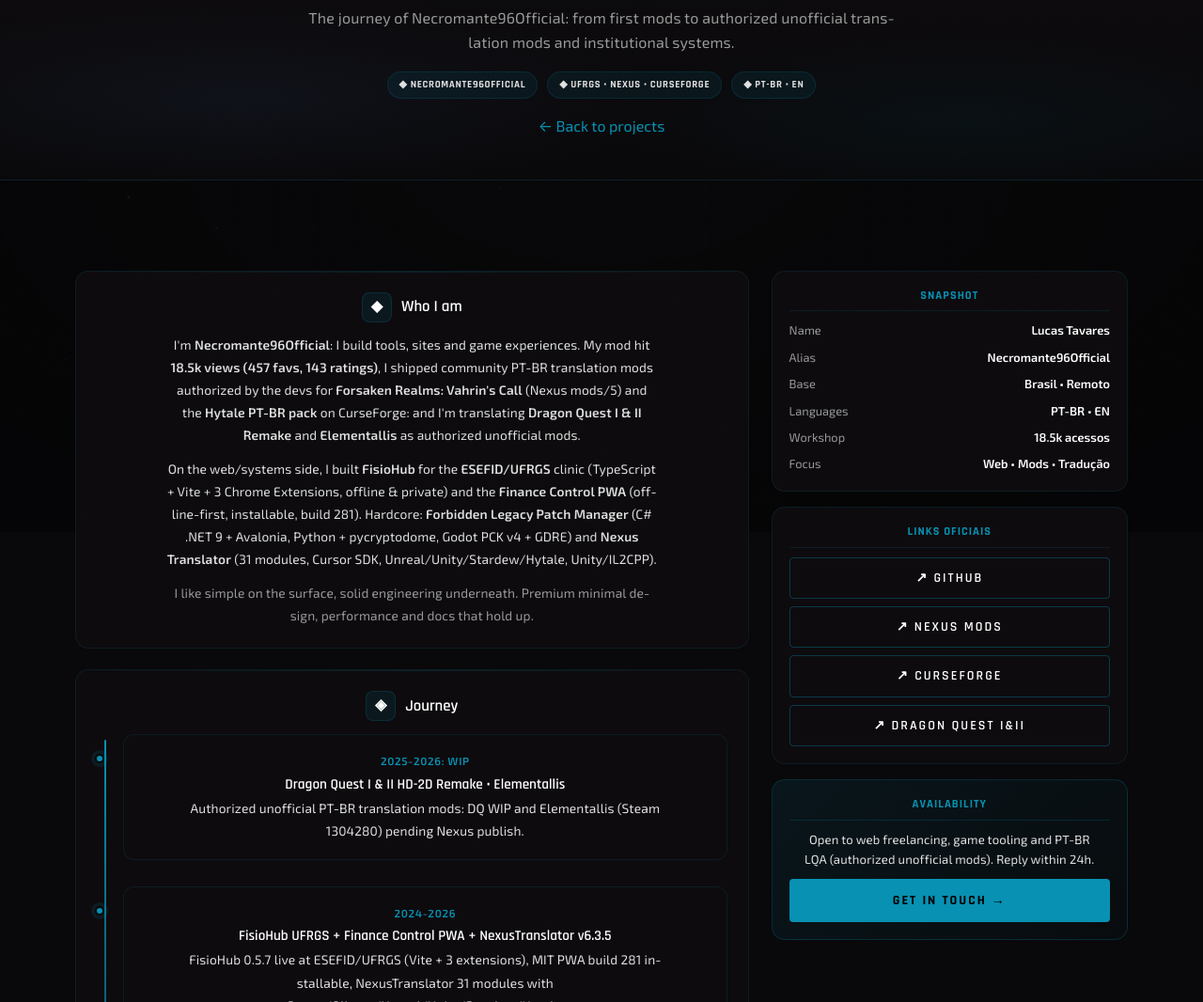
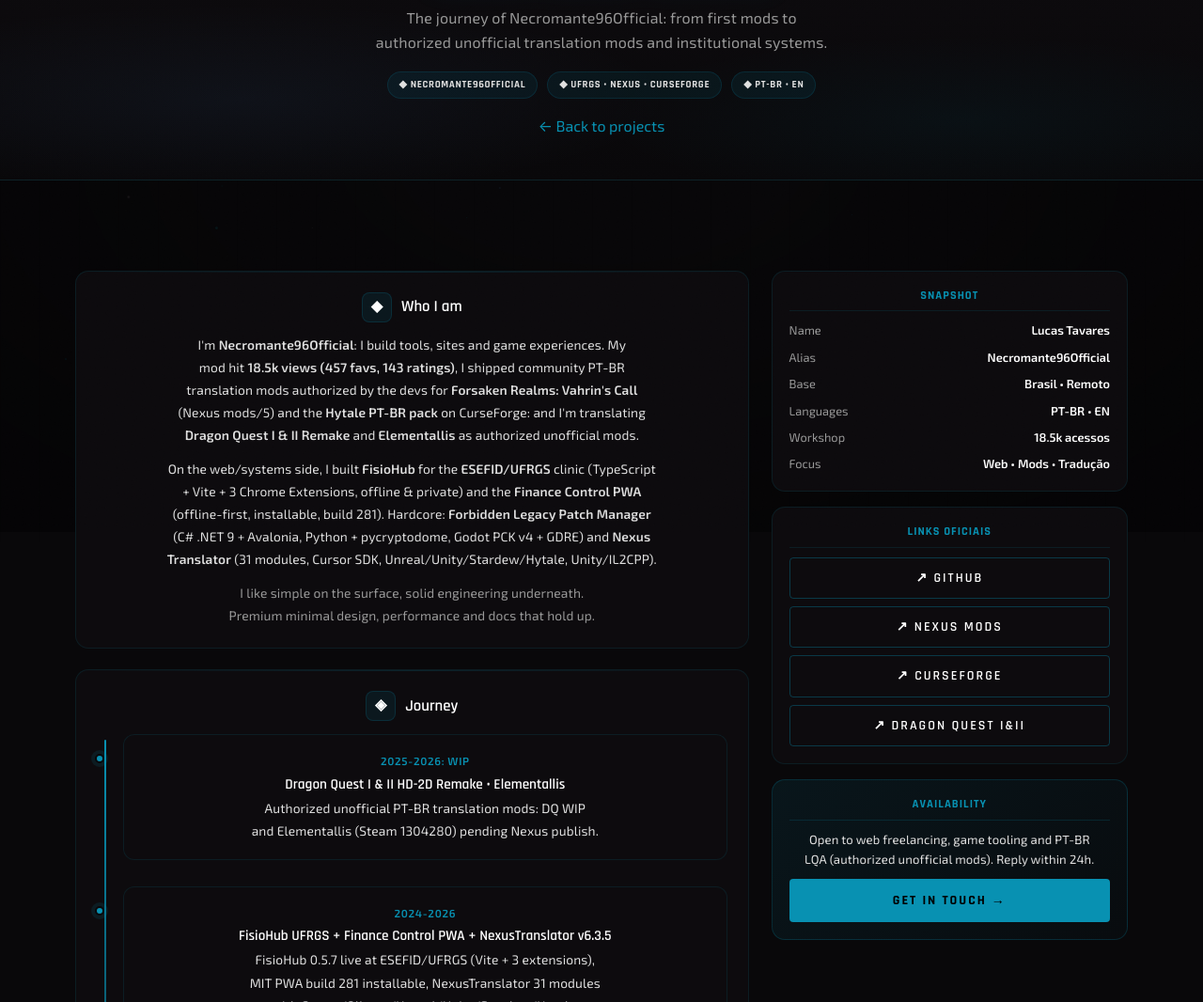
Before and after one commit to Necromante96Official/MeuPortfolioOficial, a plain HTML site: page paginas/sobre.html in a window 1280 px wide. Shown: the part 234-1300 px from the top of the page at 94% size. Drawn offline with Linux system fonts and the light colour scheme; some icons are missing.

Commit message:
style: balanceia textos para alinhamento perfeito sem espaçamento sobrando
- base.css: h1-h6 text-wrap: balance, p text-wrap: pretty + text-align-last center, hyphens e overflow-wrap para centralização profissional
- portfolio.css: project-card-desc pretty + center, detail-section p e timeline p com balance e center, skill-card centralizado
- index.html hero-vibe: padding 12px 18px, line-height 1.65, text-align center, text-wrap balance, hyphens para eliminar ragged e deixar card do exemplo totalmente alinhado e centralizado em todo o site

```diff
--- a/css/base.css
+++ b/css/base.css
@@ -74,6 +74,7 @@
   line-height: 1.25;
   color: #fff;
   text-align: center;
+  text-wrap: balance;
   overflow-wrap: anywhere;
   hyphens: auto;
 }
@@ -89,6 +90,8 @@
   margin-left: auto;
   margin-right: auto;
   text-align: center;
+  text-wrap: pretty;
+  text-align-last: center;
   hyphens: auto;
   overflow-wrap: anywhere;
   line-height: 1.75;
@@ -163,6 +166,15 @@
   color: #fff;
 }
 
+/* BALANCED TEXT - evita espaçamento sobrando e centraliza de forma profissional */
+.hero-vibe, .hero-subtitle, .hero-subtitle-card p, .detail-section p, .timeline-item p, .skill-card, .info-card p, .page-sub, .section-subtitle, .explore-subtitle {
+  text-wrap: balance;
+  text-align-last: center;
+}
+p, .detail-section li {
+  text-wrap: pretty;
+}
+
 /* SCROLLBAR */
 ::-webkit-scrollbar {
   width: 8px;
--- a/css/portfolio.css
+++ b/css/portfolio.css
@@ -156,6 +156,8 @@
   overflow: visible;
   flex: 1;
   text-align: center;
+  text-wrap: pretty;
+  text-align-last: center;
   hyphens: auto;
   word-break: break-word;
   overflow-wrap: anywhere;
@@ -331,7 +333,7 @@
 }
 .timeline-item h4 { font-size: 0.95rem; margin-bottom: 4px; text-align: center; }
 .timeline-item .meta { font-size: 0.72rem; color: var(--gold); font-weight: 700; letter-spacing: 0.06em; text-transform: uppercase; margin-bottom: 6px; text-align: center; }
-.timeline-item p { font-size: 0.82rem; color: var(--text-muted); line-height: 1.7; text-align: center; hyphens: auto; overflow-wrap: anywhere; }
+.timeline-item p { font-size: 0.82rem; color: var(--text-muted); line-height: 1.7; text-align: center; text-wrap: balance; text-align-last: center; hyphens: auto; overflow-wrap: anywhere; }
 
 /* PAGE HEADER (reuso do modelo) */
 .page-header {
@@ -450,7 +452,7 @@
 .detail-section::before { content:""; position: absolute; top:0; left:0; right:0; height:1px; background: linear-gradient(90deg, transparent, rgba(8,145,178,0.18), transparent); }
 .detail-section h3 { font-size: 1.05rem; margin-bottom: 12px; display: flex; align-items: center; justify-content: center; gap: 10px; text-align: center; width: 100%; }
 .detail-section h3 .ico { width:32px; height:32px; display:grid; place-items:center; background: rgba(8,145,178,0.10); border:1px solid rgba(8,145,178,0.18); border-radius:8px; font-size:1rem; flex-shrink: 0; }
-.detail-section p { font-size: 0.86rem; color: var(--text-body); line-height: 1.75; max-width: 65ch; margin: 0 auto; text-align: center; hyphens: auto; overflow-wrap: anywhere; }
+.detail-section p { font-size: 0.86rem; color: var(--text-body); line-height: 1.75; max-width: 65ch; margin: 0 auto; text-align: center; text-wrap: balance; text-align-last: center; hyphens: auto; overflow-wrap: anywhere; }
 .detail-section ul { list-style: none; margin-top: 8px; }
 .detail-section li { font-size: 0.84rem; color: var(--text-muted); padding: 8px 12px; position: relative; border-bottom: 1px solid rgba(255,255,255,0.04); text-align: center; line-height: 1.6; overflow-wrap: anywhere; hyphens: auto; }
 .detail-section li:last-child { border-bottom: none; }
```
Also changed, not shown: index.html (+1 -1 lines).
